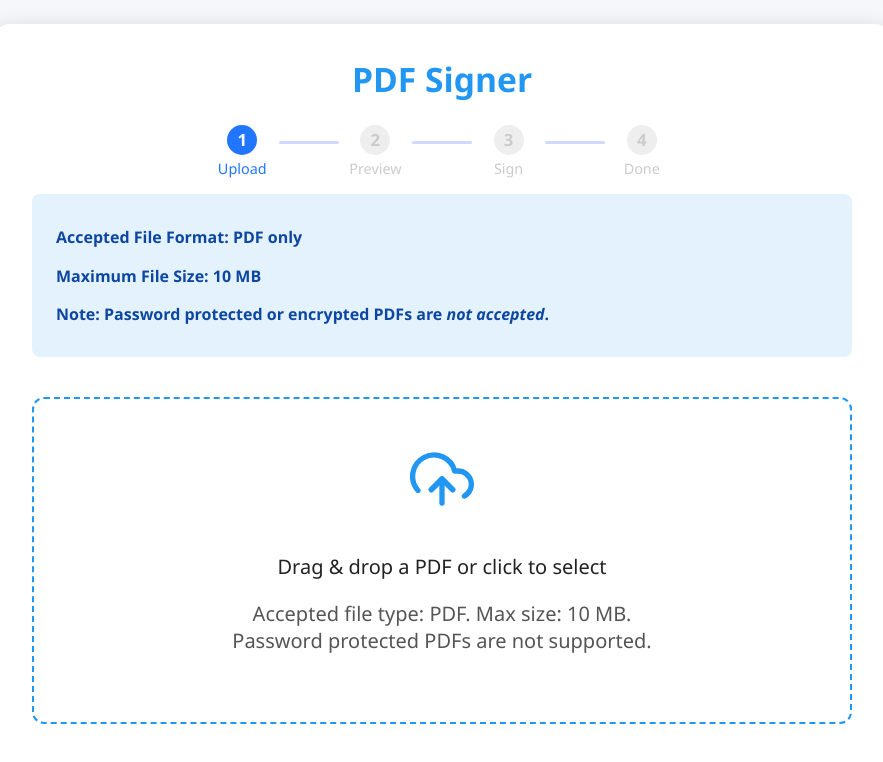
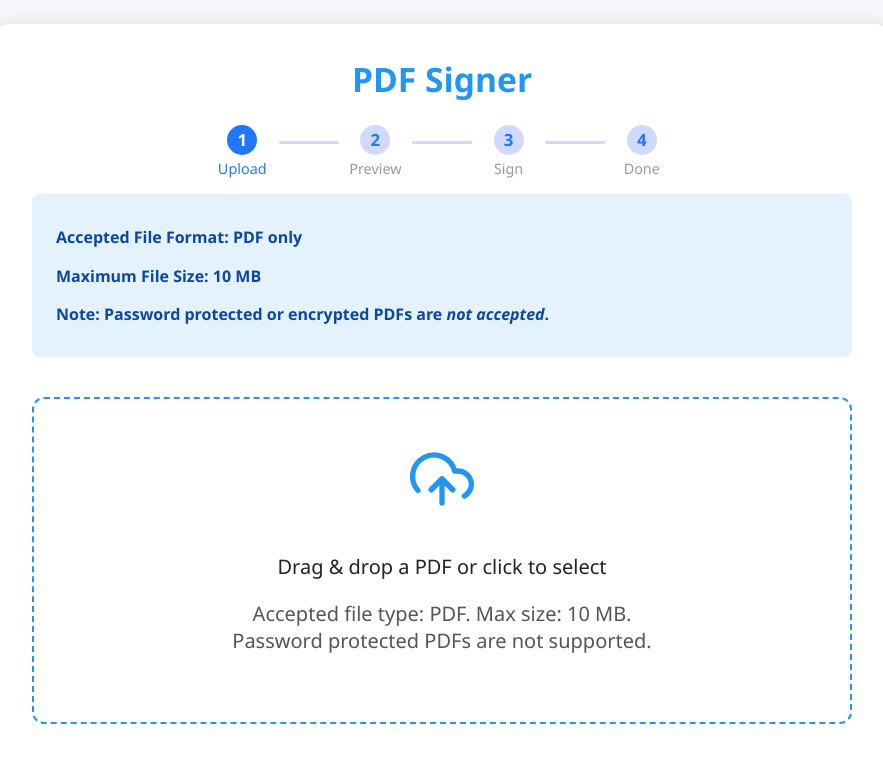
Before and after one commit to BanaYugandharReddy08/PDF_Signature, a React (Create React App) app: page / in a window 1280 px wide. Shown: the top 762 px of the page, without its empty margins (198-1081 px from the left). Built offline with nearby package versions, Linux system fonts and the light colour scheme.

Commit message:
fixing all the pdf view issues

```diff
--- a/src/components/MainPage.js
+++ b/src/components/MainPage.js
@@ -1,4 +1,4 @@
-// src/App.js
+// src/App.js (or src/components/MainPage.js)
 import React, { useState, useEffect, useCallback } from "react";
 import { useDropzone } from "react-dropzone";
 import { toast, ToastContainer } from "react-toastify";
@@ -6,32 +6,29 @@ import "react-toastify/dist/ReactToastify.css";
 import { PDFDocument } from "pdf-lib";
 import LoaderOverlay from "./LoaderOverlay";
 import { FiUploadCloud } from "react-icons/fi";
-import PdfPreview  from './PdfPreview';
-import "../styles/MainPage.css"; // Import your styles
+import PdfPreview from "./PdfPreview";
+import "../styles/MainPage.css";
 
 const MAX_FILE_SIZE_MB = 10;
 const MAX_FILE_SIZE_BYTES = MAX_FILE_SIZE_MB * 1024 * 1024;
-const SIGN_ENDPOINT = "https://pdf-signature-89wb.onrender.com/sign"; // Update with your server URL
+const SIGN_ENDPOINT = "https://pdf-signature-89wb.onrender.com/sign";
 
 const STEPS = ["Upload", "Preview", "Sign", "Done"];
 
 const isPdf = (file) => file.type === "application/pdf";
 
 export default function MainPage() {
-  // --- step state ---
-  // currentStep is one of 'upload', 'preview', 'signing', 'done'
   const [currentStep, setCurrentStep] = useState("upload");
 
   const [file, setFile] = useState(null);
   const [filePreviewUrl, setFilePreviewUrl] = useState(null);
   const [signedUrl, setSignedUrl] = useState(null);
 
-  const [uploading, setUploading] = useState(false); // flag for initial file upload
-  const [loadingMessage, setLoadingMessage] = useState(""); // loader overlay message during signing
+  const [uploading, setUploading] = useState(false);
+  const [loadingMessage, setLoadingMessage] = useState("");
   const [fileValidationMessage, setFileValidationMessage] = useState("");
 
-
-  // Cleanup object URLs on unmount or change
+  // Cleanup object URLs on file/url changes or unmount
   useEffect(() => {
     return () => {
       if (filePreviewUrl) URL.revokeObjectURL(filePreviewUrl);
@@ -39,7 +36,7 @@ export default function MainPage() {
     };
   }, [filePreviewUrl, signedUrl]);
 
-  // Create preview URL for selected file
+  // Create and update file preview URL
   useEffect(() => {
     if (!file) {
       setFilePreviewUrl(null);
@@ -50,7 +47,7 @@ export default function MainPage() {
     return () => URL.revokeObjectURL(url);
   }, [file]);
 
-  // Validate the file on selection
+  // Validate uploaded file
   async function validateFile(pickedFile) {
     if (!pickedFile) return false;
 
@@ -74,8 +71,7 @@ export default function MainPage() {
     } catch (err) {
       if (
         err.message &&
-        (err.message.toLowerCase().includes("encrypted") ||
-          err.message.toLowerCase().includes("password"))
+        (err.message.toLowerCase().includes("encrypted") || err.message.toLowerCase().includes("password"))
       ) {
         const msg = "File is password protected. Remove the password and try again.";
         setFileValidationMessage(msg);
@@ -92,7 +88,7 @@ export default function MainPage() {
     return true;
   }
 
-  // onDrop handler for react-dropzone
+  // onDrop handler
   const onDrop = useCallback(
     async (acceptedFiles, rejectedFiles) => {
       if (loadingMessage || uploading) return;
@@ -123,7 +119,6 @@ export default function MainPage() {
     [loadingMessage, uploading]
   );
 
-  // Dropzone setup
   const { getRootProps, getInputProps, isDragActive } = useDropzone({
     accept: { "application/pdf": [] },
     multiple: false,
@@ -132,8 +127,8 @@ export default function MainPage() {
     disabled: loadingMessage !== "" || uploading,
   });
 
-  // Reset all app state to initial
-  function resetAll() {
+  // Reset app to initial state
+  const resetAll = useCallback(() => {
     if (filePreviewUrl) URL.revokeObjectURL(filePreviewUrl);
     if (signedUrl) URL.revokeObjectURL(signedUrl);
     setFile(null);
@@ -143,9 +138,9 @@ export default function MainPage() {
     setLoadingMessage("");
     setFileValidationMessage("");
     setCurrentStep("upload");
-  }
+  }, [filePreviewUrl, signedUrl]);
 
-  // Helper wrapper to set loading message around async actions
+  // Helper for loading messages
   async function withLoading(message, fn) {
     setLoadingMessage(message);
     try {
@@ -155,9 +150,12 @@ export default function MainPage() {
     }
   }
 
-  // Handle signing the PDF
+  // Handle the PDF signing
   async function handleUpload() {
-  if (!file) { toast.error("Please select a valid PDF before signing."); return; }
+    if (!file) {
+      toast.error("Please select a valid PDF before signing.");
+      return;
+    }
 
     setCurrentStep("signing");
 
@@ -169,7 +167,6 @@ export default function MainPage() {
         const response = await fetch(SIGN_ENDPOINT, { method: "POST", body: formData });
 
         if (!response.ok) {
-        // Display toast and go back to preview
           toast.error("Signing failed. Please try again after some time.");
           setCurrentStep("preview");
           return;
@@ -182,34 +179,21 @@ export default function MainPage() {
         setCurrentStep("done");
         toast.success("PDF signed successfully!");
       } catch (error) {
-      // For network/unknown errors:
         toast.error("Signing failed. Please try again after some time.");
         setCurrentStep("preview");
       }
     });
-
-  setLoadingMessage("");
   }
 
   // Navigate back through steps
   function handleBack() {
     if (loadingMessage || uploading) return;
-    switch (currentStep) {
-      case "preview":
-        setCurrentStep("upload");
-        break;
-      case "signing":
-        setCurrentStep("preview");
-        break;
-      case "done":
-        setCurrentStep("signing");
-        break;
-      default:
-        break;
-    }
+    if (currentStep === "preview") setCurrentStep("upload");
+    else if (currentStep === "signing") setCurrentStep("preview");
+    else if (currentStep === "done") setCurrentStep("signing");
   }
 
-  // Download the signed PDF
+  // Download signed PDF
   function handleDownload() {
     if (!signedUrl || !file) return;
     const a = document.createElement("a");
@@ -220,14 +204,19 @@ export default function MainPage() {
     a.remove();
   }
 
-  // Step to index mapping
+  // Map step name to index
   function stepIdx(step) {
     switch (step) {
-      case "upload": return 0;
-      case "preview": return 1;
-      case "signing": return 2;
-      case "done": return 3;
-      default: return 0;
+      case "upload":
+        return 0;
+      case "preview":
+        return 1;
+      case "signing":
+        return 2;
+      case "done":
+        return 3;
+      default:
+        return 0;
     }
   }
   const currentStepIndex = stepIdx(currentStep);
@@ -236,22 +225,28 @@ export default function MainPage() {
   return (
     <div className="main-wrapper">
       <div className="container" role="main">
-        {/* Title */}
         <h1>PDF Signer</h1>
 
-        {/* Step Progress Bar with Connectors */}
+        {/* Step Progress Bar */}
         <nav aria-label="Progress" className="stepper">
-          {STEPS.map((label, idx) => (
+          {STEPS.map((label, idx) => {
+            const isActive = idx === currentStepIndex;
+            const isCompleted = idx < currentStepIndex;
+            const isDoneStep = currentStep === "done";
+            const isDisabled = isDoneStep && idx < currentStepIndex;
+
+            return (
               <React.Fragment key={label}>
                 <div
-                className={`step ${
-                  idx === currentStepIndex ? "active" : idx < currentStepIndex ? "completed" : ""
+                  className={`step ${isActive ? "active" : isCompleted ? "completed" : ""} ${
+                    isDisabled ? "disabled" : ""
                   }`}
                   role="button"
-                tabIndex={0}
-                aria-current={idx === currentStepIndex ? "step" : undefined}
-                aria-disabled={idx > currentStepIndex}
+                  tabIndex={isDisabled ? -1 : 0}
+                  aria-current={isActive ? "step" : undefined}
+                  aria-disabled={isDisabled || idx > currentStepIndex}
                   onClick={() => {
+                    if (isDisabled) return;
                     if (idx < currentStepIndex) {
                       if (idx === 0) resetAll();
                       else if (idx === 1) setCurrentStep("preview");
@@ -259,11 +254,16 @@ export default function MainPage() {
                     }
                   }}
                   onKeyDown={(e) => {
+                    if (isDisabled) return;
                     if ((e.key === "Enter" || e.key === " ") && idx < currentStepIndex) {
                       if (idx === 0) resetAll();
                       else if (idx === 1) setCurrentStep("preview");
                       else if (idx === 2) setCurrentStep("signing");
                     }
+                  }}
+                  style={{
+                    cursor: isDisabled ? "default" : "pointer",
+                    pointerEvents: isDisabled ? "none" : "auto",
                   }}
                 >
                   <div className="step-circle">{idx + 1}</div>
@@ -271,30 +271,36 @@ export default function MainPage() {
                 </div>
                 {idx < STEPS.length - 1 && (
                   <div
-                  className={`step-connector${idx < currentStepIndex ? " completed" : ""}`}
+                    className={`step-connector${isCompleted ? " completed" : ""}`}
                     aria-hidden="true"
-                ></div>
+                  />
                 )}
               </React.Fragment>
-          ))}
+            );
+          })}
         </nav>
 
         {/* Back Button */}
-        {currentStep !== "upload" &&  currentStep !== "done" && (
+        {currentStep !== "upload" && currentStep !== "done" && (
           <button className="back-button" onClick={handleBack} disabled={isBusy}>
             ← Back
           </button>
         )}
 
-        {/* Upload Step with Instructions */}
+        {/* Upload Step */}
         {currentStep === "upload" && (
           <>
             <div className="instructions" aria-live="polite" style={{ marginBottom: "1rem", fontWeight: "600" }}>
-              <p><strong>Accepted File Format:</strong> PDF only</p>
-              <p><strong>Maximum File Size:</strong> {MAX_FILE_SIZE_MB} MB</p>
-              <p><strong>Note:</strong> Password protected or encrypted PDFs are <em>not accepted</em>.</p>
+              <p>
+                <strong>Accepted File Format:</strong> PDF only
+              </p>
+              <p>
+                <strong>Maximum File Size:</strong> {MAX_FILE_SIZE_MB} MB
+              </p>
+              <p>
+                <strong>Note:</strong> Password protected or encrypted PDFs are <em>not accepted</em>.
+              </p>
             </div>
-
             <div
               {...getRootProps()}
               className={`dropzone${isDragActive ? " active" : ""}${isBusy ? " disabled" : ""}`}
@@ -302,15 +308,15 @@ export default function MainPage() {
               tabIndex={0}
               aria-disabled={isBusy}
             >
-              <input {...getInputProps()} disabled={isBusy} id='file-upload'/>
+              <input {...getInputProps()} disabled={isBusy} id="file-upload" />
               <FiUploadCloud className="upload-icon" aria-hidden="true" />
               <p>{isDragActive ? "Drop the PDF here…" : "Drag & drop a PDF or click to select"}</p>
               <p className="help" aria-live="polite">
-                Accepted file type: PDF. Max size: {MAX_FILE_SIZE_MB} MB.<br />
+                Accepted file type: PDF. Max size: {MAX_FILE_SIZE_MB} MB.
+                <br />
                 Password protected PDFs are not supported.
               </p>
             </div>
-
             {fileValidationMessage && <p className="validation-error">{fileValidationMessage}</p>}
           </>
         )}
@@ -322,18 +328,15 @@ export default function MainPage() {
               Selected File: {file.name} ({(file.size / 1024 / 1024).toFixed(2)} MB)
             </p>
             <div className="pdf-preview">
-              {/* <iframe
-                src={`${filePreviewUrl}#toolbar=0`}
-                title={`Preview of ${file.name}`}
-                aria-label="PDF Preview"
-                style={{ width: "100%", height: 400, border: "1px solid #ccc", borderRadius: 6 }}
-                onError={onIframeError}
-              /> */}
               <PdfPreview url={filePreviewUrl} />
             </div>
             <div className="actions">
-              <button onClick={handleUpload} disabled={isBusy}>Sign PDF</button>
-              <button onClick={resetAll} disabled={isBusy}>Remove File</button>
+              <button onClick={handleUpload} disabled={isBusy}>
+                Sign PDF
+              </button>
+              <button onClick={resetAll} disabled={isBusy}>
+                Remove File
+              </button>
             </div>
             {fileValidationMessage && <p className="validation-error">{fileValidationMessage}</p>}
             <p className="help" style={{ marginTop: 16, color: "#666" }}>
@@ -351,13 +354,6 @@ export default function MainPage() {
         {currentStep === "done" && signedUrl && (
           <>
             <div className="pdf-viewer">
-              {/* <iframe
-                src={`${signedUrl}#toolbar=0`}
-                title="Signed PDF Preview"
-                aria-label="Signed PDF"
-                style={{ width: "100%", height: "80vh", border: "none" }}
-                onError={onIframeError}
-              /> */}
               <PdfPreview url={signedUrl} />
             </div>
             <div className="actions">
--- a/src/styles/MainPage.css
+++ b/src/styles/MainPage.css
@@ -1,4 +1,5 @@
 /* ───────────── Global Styles ───────────── */
+
 *, *::before, *::after {
   box-sizing: border-box;
 }
@@ -11,13 +12,15 @@ html, body {
   font-family: "Segoe UI", Tahoma, Geneva, Verdana, sans-serif;
   -webkit-font-smoothing: antialiased;
   -moz-osx-font-smoothing: grayscale;
+  color: #222;
 }
 
-/* ───────────── Wrapper and Container ───────────── */
+/* ───────────── Layout Containers ───────────── */
+
 .main-wrapper {
   display: flex;
   justify-content: center;
-  align-items: center; /* Vertical centering on desktop/tablet */
+  align-items: center; /* Vertical center for desktop/tablet */
   min-height: 100vh;
   width: 100vw;
   padding: 1.5rem;
@@ -28,14 +31,14 @@ html, body {
   width: 100%;
   min-height: 500px;
   background: #fff;
-  padding: 2rem 2.5rem 2.5rem 2.5rem;
+  padding: 2rem 2.5rem 2.5rem;
   border-radius: 18px;
   box-shadow: 0 0 18px rgba(0, 0, 0, 0.1);
-  color: #222;
   outline: none;
 }
 
-/* Heading */
+/* ───────────── Heading ───────────── */
+
 h1 {
   text-align: center;
   margin-top: 0;
@@ -45,11 +48,12 @@ h1 {
 }
 
 /* ───────────── Dropzone ───────────── */
+
 .dropzone {
   border: 2.5px dashed #2196f3;
   padding: 3rem 1.5rem;
   text-align: center;
-  margin: 2.5rem 0 1rem 0;
+  margin: 2.5rem 0 1rem;
   cursor: pointer;
   border-radius: 12px;
   transition: background 0.2s ease-in-out;
@@ -77,23 +81,26 @@ h1 {
   cursor: not-allowed;
 }
 
-/* Help text under dropzone */
+/* ───────────── Help Text ───────────── */
+
 .help {
   font-size: 1em;
   color: #555;
   margin-top: 0.5rem;
 }
 
-/* ───────────── File Info Display ───────────── */
+/* ───────────── File Info ───────────── */
+
 .file-info {
-  margin: 0.7em 0 1em 0;
-  color: #222;
+  margin: 0.7em 0 1em;
   font-size: 1.08em;
   text-align: center;
   word-break: break-word;
+  color: #222;
 }
 
 /* ───────────── Buttons and Actions ───────────── */
+
 .actions {
   margin-top: 1.7rem;
   display: flex;
@@ -120,8 +127,7 @@ button:hover:not(:disabled) {
   background: #1976d2;
 }
 
-button:disabled,
-.disabled {
+button:disabled{
   background: #90caf9 !important;
   cursor: not-allowed !important;
   box-shadow: none !important;
@@ -137,26 +143,194 @@ button:disabled,
   }
 }
 
+/* ───────────── Stepper (Progress Bar) ───────────── */
+
+.stepper {
+  display: flex;
+  justify-content: center;
+  align-items: center;
+  margin-bottom: 1rem;
+  gap: 0;
+  flex-wrap: wrap;
+}
+
+.step {
+  position: relative;
+  cursor: pointer;
+  display: flex;
+  flex-direction: column;
+  align-items: center;
+  color: #999;
+  max-width: 80px;
+  min-width: 70px;
+  outline: none;
+  z-index: 2;
+  user-select: none;
+  transition: color 0.3s, background-color 0.3s;
+}
+
+.step-circle {
+  width: 30px;
+  height: 30px;
+  border-radius: 50%;
+  background: #d1d9ff;
+  color: #2176ff;
+  display: flex;
+  justify-content: center;
+  align-items: center;
+  font-weight: 700;
+  margin-bottom: 0.3rem;
+  font-size: 1.05rem;
+  transition: background-color 0.3s, color 0.3s;
+}
+
+.step-label {
+  font-size: 0.9rem;
+  text-align: center;
+}
+
+/* Active step styles */
+.step.active {
+  color: #2176ff;
+}
+
+.step.active .step-circle {
+  background: #2176ff;
+  color: white;
+}
+
+/* Completed step styles */
+.step.completed {
+  color: #4caf50;
+  opacity: 1; /* Ensure full opacity */
+}
+
+.step.completed .step-circle {
+  background: #4caf50;
+  color: white;
+}
+
+/* Disabled steps — visually completed but no interaction */
+.step.disabled {
+  color: #4caf50;
+  opacity: 0.7;
+  cursor: default;
+  pointer-events: none;
+  user-select: none;
+}
+
+.step.disabled .step-circle {
+  background: #81c784;
+  color: #1b5e20;
+}
+
+/* Remove hover/focus effects on disabled steps */
+.step.disabled:hover,
+.step.disabled:focus {
+  background: none;
+  box-shadow: none;
+  outline: none;
+}
+
+
+/* Connector lines between steps */
+.step-connector {
+  flex: 1 1 44px;
+  height: 3px;
+  background: #d1d9ff;
+  margin: 0 0.1rem 17px 0.1rem;
+  min-width: 30px;
+  max-width: 60px;
+  border-radius: 2px;
+  z-index: 1;
+  transition: background 0.3s;
+}
+
+.step-connector.completed {
+  background: #4caf50;
+}
+
+/* Hide stepper on small mobile devices (phones) */
+@media (max-width: 480px) {
+  .stepper {
+    display: none;
+  }
+}
+
+/* ───────────── Upload Icon and Drag Animation ───────────── */
+
+.upload-icon {
+  font-size: 4rem;
+  color: #2196f3;
+  margin-bottom: 1rem;
+  transition: transform 0.3s ease-in-out;
+}
+
+.drag-active .upload-icon {
+  animation: bounce 1.5s infinite;
+  color: #1976d2;
+}
+
+@keyframes bounce {
+  0%, 100% {
+    transform: translateY(0);
+  }
+  50% {
+    transform: translateY(-10px);
+  }
+}
+
+/* ───────────── History Toggle Button Row (optional) ───────────── */
+
+.history-btn-row {
+  display: flex;
+  justify-content: flex-end;
+  align-items: center;
+  margin-bottom: 1.2rem;
+}
+
+.toggle-history-btn {
+  background: #2196f3;
+  color: #fff;
+  border: none;
+  padding: 0.5rem 1.15rem;
+  border-radius: 7px;
+  font-size: 1rem;
+  font-weight: 600;
+  cursor: pointer;
+  box-shadow: 0 2px 5px rgba(33, 150, 243, 0.11);
+  transition: background 0.2s;
+  outline: none;
+}
+
+.toggle-history-btn:hover {
+  background: #1976d2;
+}
+
 /* ───────────── PDF Viewer ───────────── */
+
 .pdf-viewer {
-  margin: 2rem 0 1.5rem 0;
+  margin: 2rem 0 1.5rem;
   display: flex;
   flex-direction: column;
   align-items: center;
   overflow-x: auto;
   min-height: 80vh;
+  max-width: 100%;
 }
 
-/* Preview container for uploaded PDF */
+/* Preview container box for uploaded PDFs */
 .pdf-preview-container {
   margin: 1rem 0;
   border: 1px solid #ddd;
   border-radius: 6px;
   height: 400px;
   overflow: hidden;
+  max-width: 100%;
 }
 
 /* ───────────── Loader Overlay ───────────── */
+
 .loader-overlay {
   position: fixed;
   z-index: 2000;
@@ -207,6 +381,7 @@ button:disabled,
 }
 
 /* ───────────── Instructions Box ───────────── */
+
 .instructions {
   background-color: #e3f2fd;
   padding: 1rem 1.5rem;
@@ -218,13 +393,14 @@ button:disabled,
 }
 
 /* ───────────── Accessibility Fix ───────────── */
+
 .Toastify__close-button {
   min-width: 0 !important;
 }
 
 /* ───────────── Responsive Media Queries ───────────── */
 
-/* Mobile phones (up to 767px) */
+/* Mobile phones (under 768px) */
 @media (max-width: 767px) {
   .main-wrapper {
     align-items: flex-start;
@@ -240,6 +416,11 @@ button:disabled,
   }
   .pdf-viewer {
     min-height: 70vh;
+  }
+  button {
+    min-width: 110px;
+    font-size: 1em;
+    padding: 1em 2em;
   }
 }
 
@@ -264,123 +445,3 @@ button:disabled,
     min-height: 80vh;
   }
 }
-
-.stepper {
-  display: flex;
-  justify-content: center;
-  align-items: center;
-  margin-bottom: 1rem;
-  gap: 0; /* connector lines should be snug between steps */
-  flex-wrap: wrap;
-}
-.step {
-  position: relative;
-  cursor: pointer;
-  display: flex;
-  flex-direction: column;
-  align-items: center;
-  color: #999;
-  max-width: 80px;
-  min-width: 70px;
-  outline: none;
-  z-index: 2;
-}
-.step-circle {
-  width: 30px;
-  height: 30px;
-  border-radius: 50%;
-  background: #d1d9ff;
-  color: #2176ff;
-  display: flex;
-  justify-content: center;
-  align-items: center;
-  font-weight: 700;
-  margin-bottom: 0.3rem;
-  transition: background-color 0.3s;
-  font-size: 1.05rem;
-}
-.step-label {
-  font-size: 0.9rem;
-  text-align: center;
-  user-select: none;
-}
-.step.active { color: #2176ff; }
-.step.active .step-circle { background: #2176ff; color: white; }
-.step.completed { color: #555; }
-.step.completed .step-circle { background: #4caf50; color: white; }
-.step[aria-disabled="true"] { cursor: default; color: #ccc; }
-.step[aria-disabled="true"] .step-circle { background: #eee; color: #ccc; }
-
-/* Step connector line */
-.step-connector {
-  flex: 1 1 44px;
-  /* Responsive sizing so connector fills space between circles */
-  height: 3px;
-  background: #d1d9ff;
-  margin: 0 0.1rem 17px 0.1rem;
-  min-width: 30px;
-  max-width: 60px;
-  border-radius: 2px;
-  z-index: 1;
-  transition: background 0.3s;
-}
-.step-connector.completed {
-  background: #4caf50;
-}
-/* On mobile, stack steps vertically, hide connectors */
-@media (max-width: 480px) {
-  .stepper {
-    flex-direction: column;
-  }
-  .step-connector {
-    display: none;
-  }
-}
-
-
-.upload-icon {
-  font-size: 4rem;
-  color: #2196f3;
-  margin-bottom: 1rem;
-  transition: transform 0.3s ease-in-out;
-}
-
-/* Bounce animation when drag is active */
-.drag-active .upload-icon {
-  animation: bounce 1.5s infinite;
-  color: #1976d2;
-}
-
-@keyframes bounce {
-  0%, 100% {
-    transform: translateY(0);
-  }
-  50% {
-    transform: translateY(-10px);
-  }
-}
-
-
-.history-btn-row {
-  display: flex;
-  justify-content: flex-end;
-  align-items: center;
-  margin-bottom: 1.2rem;
-}
-
-.toggle-history-btn {
-  background: #2196f3;
-  color: #fff;
-  border: none;
-  padding: 0.5rem 1.15rem;
-  border-radius: 7px;
-  font-size: 1rem;
-  font-weight: 600;
-  cursor: pointer;
-  transition: background 0.2s;
-  box-shadow: 0 2px 5px rgba(33,150,243,0.11);
-  outline: none;
-}
-.toggle-history-btn:hover {
-  background: #1976d2;
-}
```
Lines whose indentation alone changed are shown as unchanged.
